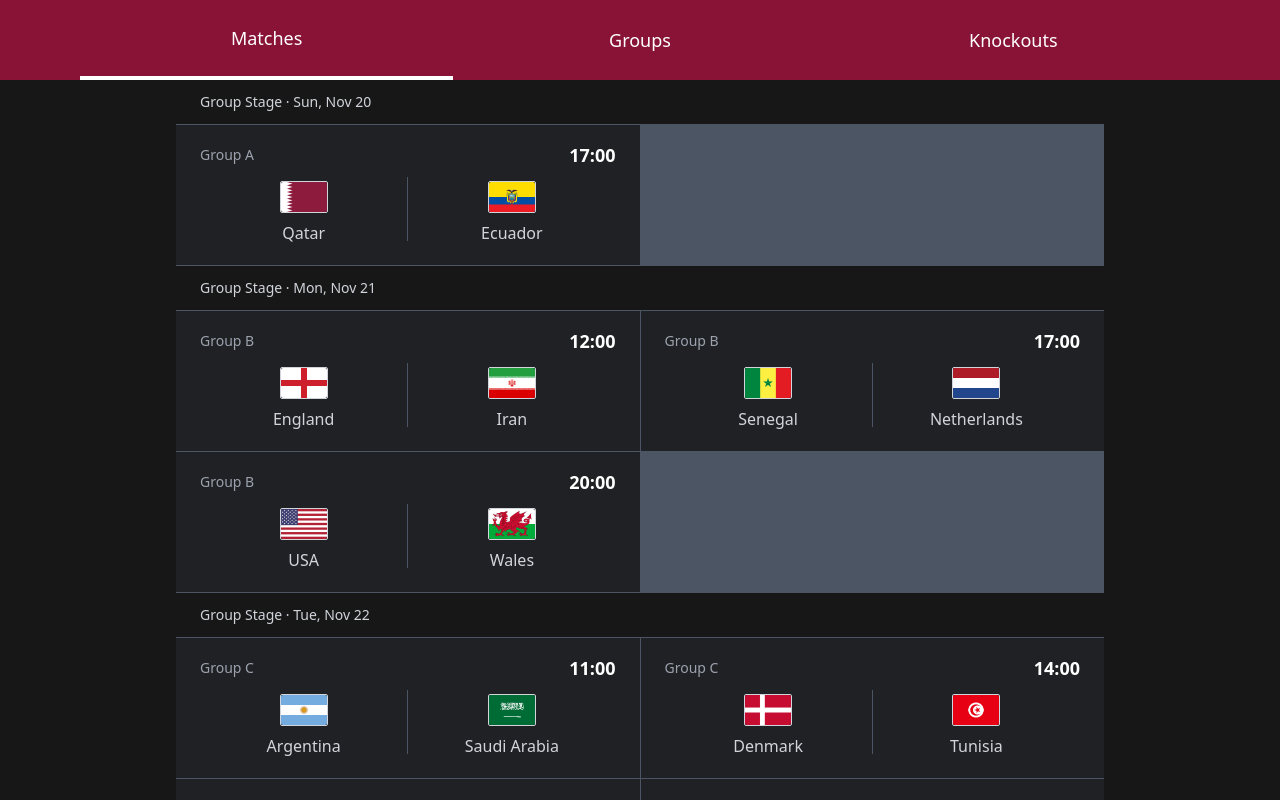
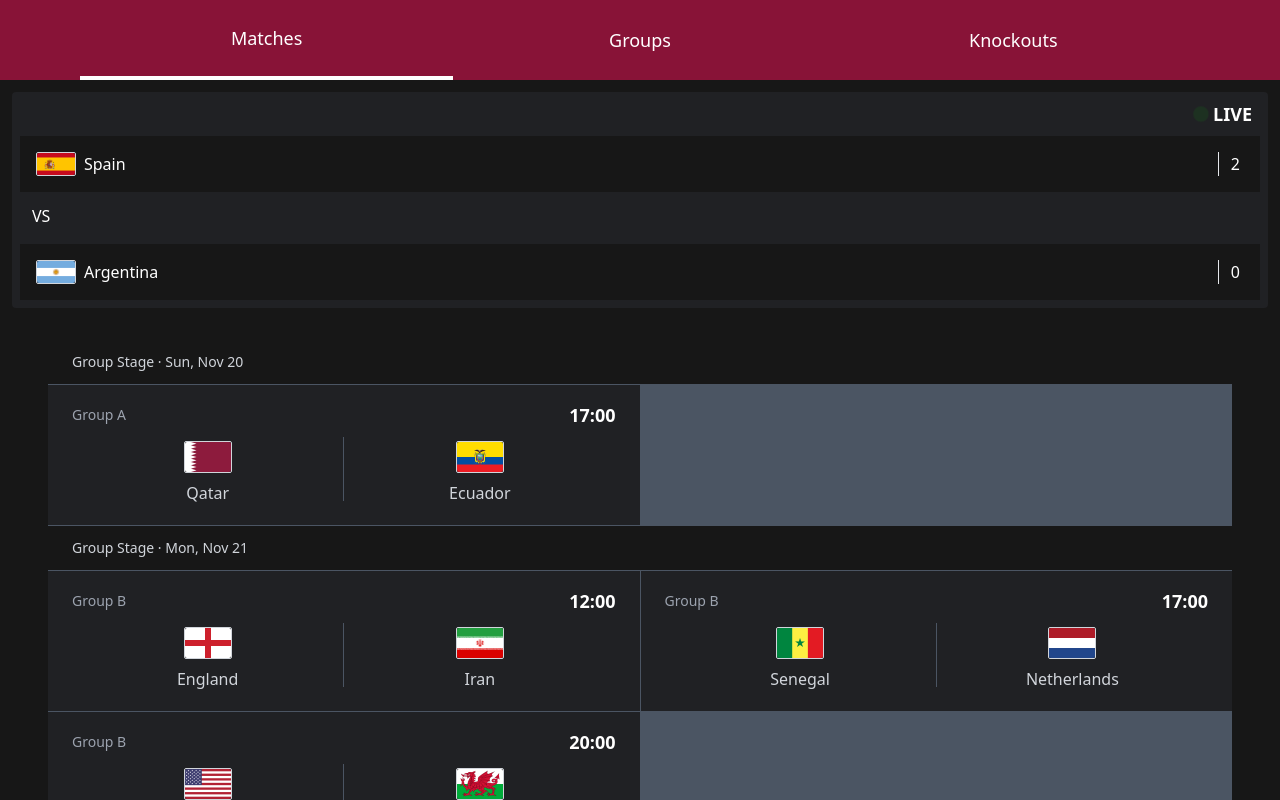
Before and after one commit to erikbg7/world-cup-microapp, a Next.js app: page /matches in a window 1280 px wide. Shown: the top 800 px of the page. Built offline with nearby package versions, Linux system fonts and the light colour scheme.

Commit message:
MC-25: Added live score indicator to the worldcup microapp

```diff
--- /dev/null
+++ b/src/components/LiveScore.tsx
@@ -0,0 +1,29 @@
+import { TEAMS } from '../config/teams';
+import TeamDetails from './TeamDetails';
+
+const LiveScore = () => {
+  return (
+    <div className="flex flex-col grid-row-2 p-2 rounded bg-blackishLight m-3">
+      <div className="flex items-center justify-end mb-2">
+        <span className="animate-ping rounded h-2 w-2 bg-liveIndicator" />
+        <span className="text-lg mx-2 font-bold">LIVE</span>
+      </div>
+      <div className="flex w-full divide-x p-2 bg-blackish items-center">
+        <TeamDetails name={TEAMS.Spain.name} flag={TEAMS.Spain.flag} flagClassName="h-6 w-10" />
+        <span className="px-3">2</span>
+      </div>
+
+      <span className="font-medium mb-1 p-3">VS</span>
+      <div className="flex w-full divide-x p-2 bg-blackish items-center">
+        <TeamDetails
+          name={TEAMS.Argentina.name}
+          flag={TEAMS.Argentina.flag}
+          flagClassName="h-6 w-10"
+        />
+        <span className="px-3">0</span>
+      </div>
+    </div>
+  );
+};
+
+export default LiveScore;
--- a/src/components/NavBar.tsx
+++ b/src/components/NavBar.tsx
@@ -16,7 +16,7 @@ const SECTIONS: ISection[] = [
 
 const NavBar = () => {
   return (
-    <nav className="fixed top-0 left-0 right-0 z-10 bg-rose-900">
+    <nav className="top-0 left-0 right-0 z-10 bg-rose-900">
       <ul className="flex justify-center h-20 sm:px-20">
         {SECTIONS.map((section) => (
           <NavBarItem key={section.id} {...section} />
--- a/src/pages/_app.tsx
+++ b/src/pages/_app.tsx
@@ -1,12 +1,14 @@
 import '../globals.css';
 import type { AppProps } from 'next/app';
 import NavBar from '../components/NavBar';
+import LiveScore from '../components/LiveScore';
 
 export default function App({ Component, pageProps }: AppProps) {
   return (
-    <>
+    <div className="fixed w-full h-full flex flex-col">
       <NavBar />
+      <LiveScore />
       <Component {...pageProps} />
-    </>
+    </div>
   );
 }
--- a/src/pages/groups/index.tsx
+++ b/src/pages/groups/index.tsx
@@ -4,7 +4,7 @@ import GroupSection from '../../components/GroupsSection';
 
 const GroupStagePage = () => {
   return (
-    <div className="responsive-screen py-20">
+    <div className="overflow-auto flex-1 py-5">
       {Object.values(GROUP_STAGE).map((group: IGroup) => (
         <GroupSection key={group.group} {...group} />
       ))}
--- a/src/pages/knockout/index.tsx
+++ b/src/pages/knockout/index.tsx
@@ -5,7 +5,7 @@ import { IRound, KNOCKOUT_STAGE_ROUNDS } from '../../config/knockout-stage';
 
 const KnockoutStagePage = () => {
   return (
-    <div className="responsive-screen flex lg:justify-center py-20 pl-2.5 ">
+    <div className="overflow-auto flex-1 flex lg:justify-center pl-2.5 ">
       {KNOCKOUT_STAGE_ROUNDS.map((round) => (
         <div
           key={round.type}
--- a/src/pages/matches/index.tsx
+++ b/src/pages/matches/index.tsx
@@ -5,7 +5,7 @@ import TeamDetails from '../../components/TeamDetails';
 
 const MatchesPage = () => {
   return (
-    <div className="responsive-screen py-20">
+    <div className="overflow-auto flex-1 py-5">
       {Object.entries(GROUP_STAGE_MATCHES).map(([id, matchDay]) => (
         <MatchesDay key={id} id={id} matchDay={matchDay} />
       ))}
--- a/tailwind.config.js
+++ b/tailwind.config.js
@@ -10,6 +10,7 @@ module.exports = {
       backgroundColor: {
         blackish: '#171717',
         blackishLight: '#202124',
+        liveIndicator: '#00FF00',
       },
     },
   },
```
